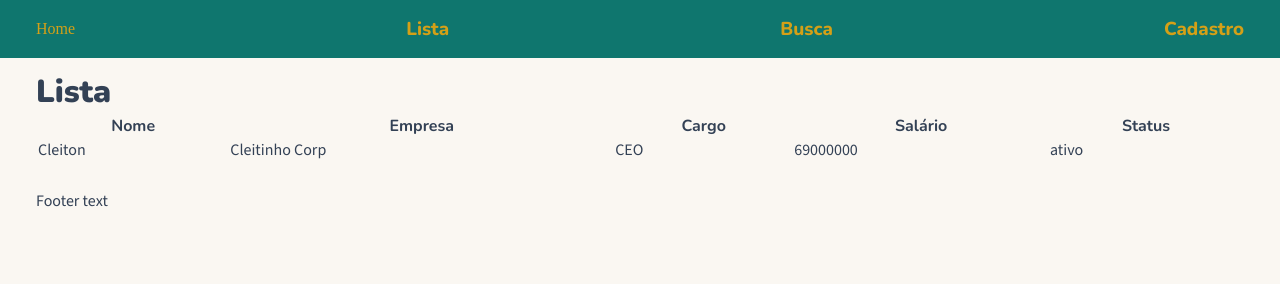
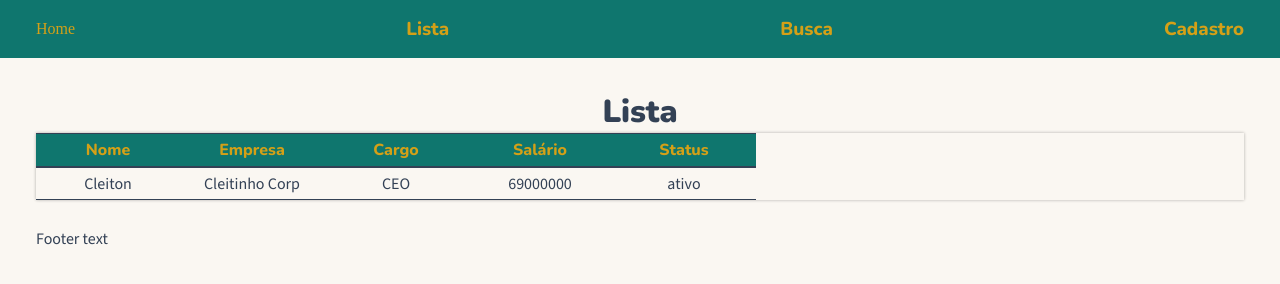
Before and after one commit to Felipe-Caue-SS/HRMasters-n9, an Astro site in the folder hr-masters/: page /interno/lista in a window 1280 px wide. Built offline with nearby package versions, Linux system fonts and the light colour scheme; Astro itself is replaced by a stand-in of ours.

Commit message:
Enhance styling for table and body in lista.astro

```diff
--- a/hr-masters/src/pages/interno/lista.astro
+++ b/hr-masters/src/pages/interno/lista.astro
@@ -38,7 +38,53 @@ const funcionarios = [{
 </InternoLayout>
 
 <style>
+    body {
+        background-color: var(--cor-fundo);
+
+        h1 {
+            margin-top: 20px;
+            text-align: center;
+        }
+    }
+
     table {
+        border-collapse: collapse;
+        box-sizing: border-box;
+        box-shadow: 0px 0px 3px rgba(0, 0, 0, 0.3);
+        display: flex;
+        flex-direction: row;
+        text-align: center;
+        align-items: center;
         width: 100%;
+        background-color: var(--cor-fundo);
+        color: var(--cor-texto);
     }
+
+    th {
+        padding: 5px;
+        width: 9rem;
+        border-top: 1px solid var(--cor-texto);
+        border-bottom: 2px solid var(--cor-texto);
+        background-color: var(--cor-primaria);
+        color: var(--cor-destaque);
+        font-weight: 800;
+    }
+
+    td {
+        border-bottom: 1px solid var(--cor-texto);
+        padding: 5px;
+    }
+
+    tr {
+        transition: all 0.15  s ease;
+    }
+
+    tr:hover,
+    tr:active {
+      border-top: 1px solid var(--cor-destaque);
+      border-bottom: 1px solid var(--cor-destaque);
+      box-shadow: 0 0 6px inset rgb(from var(--cor-destaque) r g b / 0.6);
+      color: var(--cor-destaque);
+    }
+
 </style>
```
